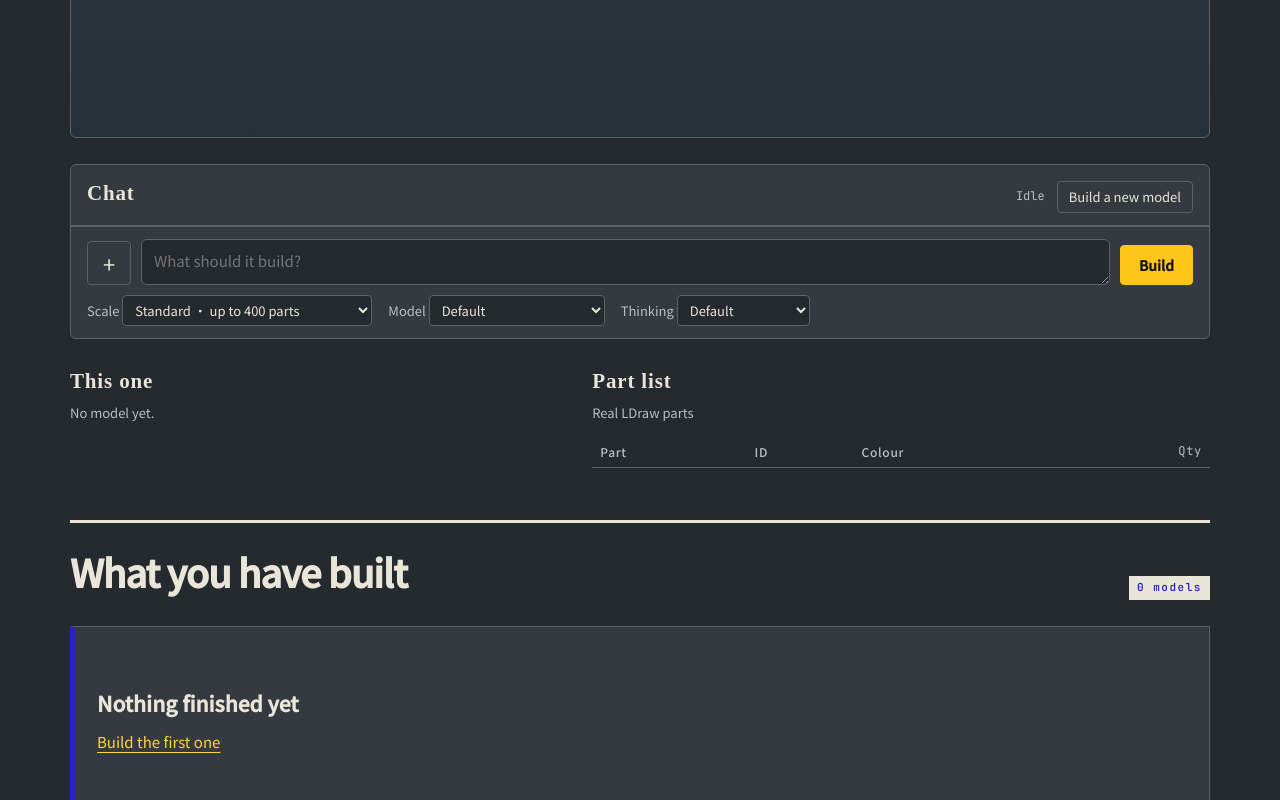
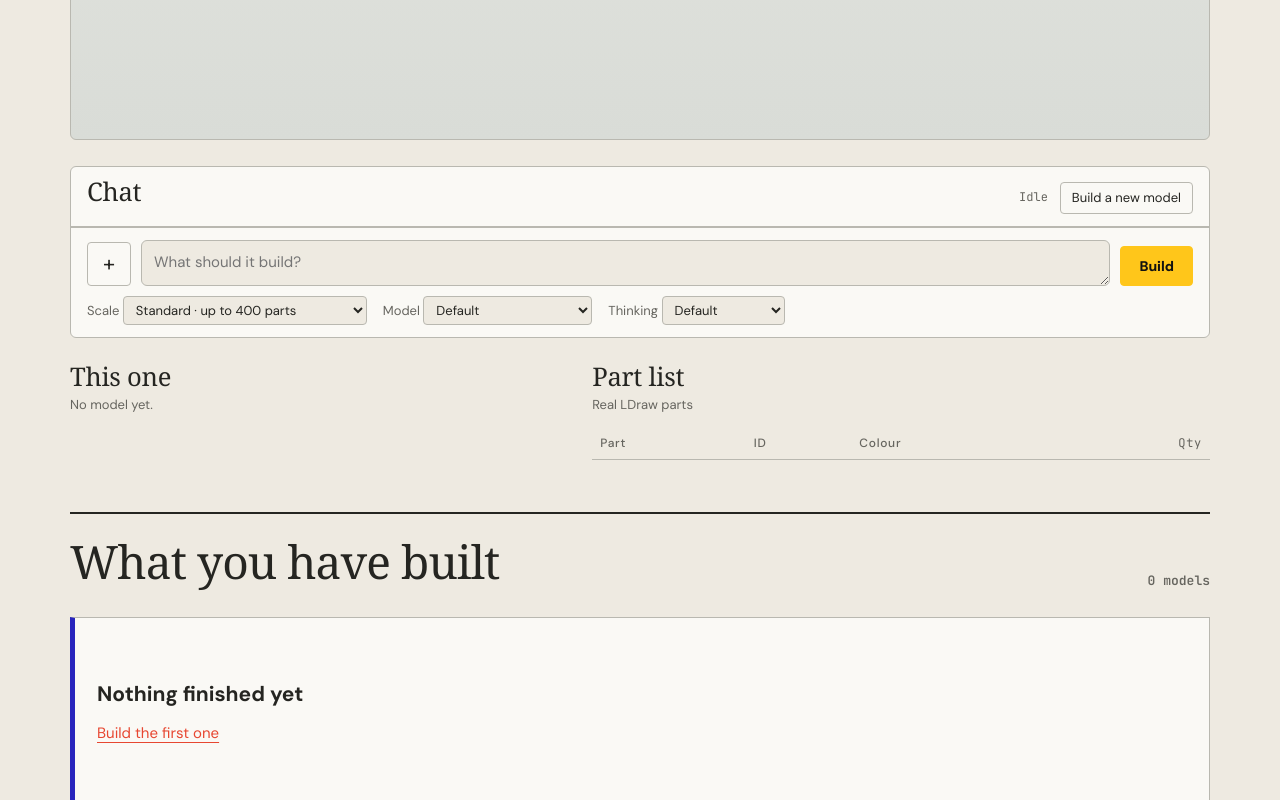
Before and after one commit to Maoke12345/bricklego, a plain HTML site: page web/index.html in a window 1280 px wide. Shown: the part 3187-3987 px from the top of the page. Drawn offline with nearby package versions, Linux system fonts and the light colour scheme; a web font is replaced by a local one.

Commit message:
Take her ivory palette and typography onto our layout
Her branch went ivory and serif while main went dark; the palettes use the same
variable names, so this is her colour scheme with our structure. Headings pick up
the IM Fell English SC she set in gallery.css - the small-caps serif that makes the
page read like a catalogue of things rather than a tool.

Kept from main: the model slot above the chat, no section numbers, the plus for a
photo, the model and thinking pickers, and the trimmed copy.

Three things broke on a light ground and are fixed: the model count rendered as
pale blue on a black chip (the chip styling existed for section numbers that are no
longer there, so it is gone), "Build the first one" was yellow on ivory, and a hover
state put dark text on dark blue.

Her font stacks have no CJK fallback. New models are written in English now, but the
four earlier jobs have Chinese cards and nothing stops anyone typing Chinese into the
prompt, so Noto Sans SC and Noto Serif SC go back on the end of each stack. Her faces
still come first.

Co-Authored-By: Claude Opus 5 <noreply@anthropic.com>

```diff
--- a/web/index.html
+++ b/web/index.html
@@ -8,22 +8,23 @@
 <link rel="stylesheet" href="./cover.css">
 <link rel="preconnect" href="https://fonts.googleapis.com">
 <link rel="preconnect" href="https://fonts.gstatic.com" crossorigin>
-<link href="https://fonts.googleapis.com/css2?family=IM+Fell+English:ital@0;1&family=JetBrains+Mono:wght@400;600&family=Noto+Sans+SC:wght@400;500&family=Noto+Serif+SC:wght@700;900&display=swap" rel="stylesheet">
+<link href="https://fonts.googleapis.com/css2?family=DM+Sans:ital,wght@0,400;0,500;0,700;0,800;1,800&family=IM+Fell+English:ital@0;1&family=IM+Fell+English+SC&family=JetBrains+Mono:wght@400;600&family=Noto+Sans+SC:wght@400;500&family=Noto+Serif+SC:wght@700;900&display=swap" rel="stylesheet">
 <script type="importmap">{"imports":{"three":"./vendor/three/build/three.module.js","three/addons/":"./vendor/three/examples/jsm/"}}</script>
 <style>
 /* Plate layout: title block - turnable model + build replay - chat - part list */
 :root {
-  --bg: #252a2e;
-  --panel: #343a3f;
-  --ink: #eae5d9;
-  --muted: #b7c0c7;
-  --rule: #59636a;
+  --bg: #eeeae1;
+  --panel: #faf9f5;
+  --ink: #252521;
+  --muted: #66655f;
+  --rule: #b9b8b0;
   --accent: #e74731;
-  --sea-top: #343f46;
-  --sea-bot: #263037;
-  --font-display: "Noto Serif SC", "Songti SC", serif;
+  --sea-top: #e6e7e1;
+  --sea-bot: #d9dcd7;
+  --font-display: "DM Sans", "Noto Sans SC", "PingFang SC", "Microsoft YaHei", sans-serif;
   --font-latin: "IM Fell English", Georgia, "Noto Serif SC", "Songti SC", serif;
-  --font-body: "Noto Sans SC", "PingFang SC", "Microsoft YaHei", sans-serif;
+  --font-serif: "IM Fell English SC", "IM Fell English", Georgia, "Noto Serif SC", "Songti SC", serif;
+  --font-body: "DM Sans", "Noto Sans SC", "PingFang SC", "Microsoft YaHei", sans-serif;
   --font-mono: "JetBrains Mono", Consolas, "Noto Sans SC", "PingFang SC", monospace;
 }
 @media (prefers-color-scheme: dark) {
@@ -31,10 +32,6 @@
     --bg: #252a2e; --panel: #343a3f; --ink: #eae5d9; --muted: #b7c0c7; --rule: #59636a;
     --accent: #e74731; --sea-top: #343f46; --sea-bot: #263037; color-scheme: dark;
   }
-}
-:root[data-theme="dark"] {
-  --bg: #252a2e; --panel: #343a3f; --ink: #eae5d9; --muted: #b7c0c7; --rule: #59636a;
-  --accent: #e74731; --sea-top: #343f46; --sea-bot: #263037; color-scheme: dark;
 }
 * { box-sizing: border-box; }
 body { margin: 0; background: var(--bg); color: var(--ink); font-family: var(--font-body); font-size: 15px; line-height: 1.6; }
@@ -44,7 +41,7 @@ body { margin: 0; background: var(--bg); color: var(--ink); font-family: var(--f
 header { display: flex; flex-wrap: wrap; align-items: flex-end; justify-content: space-between; gap: 18px 32px; border-bottom: 1px solid var(--rule); padding-bottom: 18px; }
 .title { display: grid; gap: 2px; }
 .title .eyebrow { font-family: var(--font-latin); font-style: italic; color: var(--accent); font-size: 17px; }
-h1 { margin: 0; font-family: var(--font-display); font-weight: 900; font-size: clamp(34px, 6vw, 56px); line-height: 1.05; letter-spacing: 0.04em; text-wrap: balance; }
+h1 { margin: 0; font: 400 clamp(38px, 6vw, 62px)/.98 var(--font-serif); letter-spacing: -.02em; text-wrap: balance; }
 h1 small { font-family: var(--font-latin); font-weight: 400; font-size: 0.48em; letter-spacing: 0; color: var(--muted); margin-left: 0.3em; }
 .stats { display: flex; flex-wrap: wrap; gap: 8px 28px; margin: 0; }
 .stats div { display: grid; }
@@ -118,7 +115,7 @@ textarea { flex: 1; font: inherit; color: var(--ink); background: var(--bg); bor
 
 .cols { display: grid; grid-template-columns: minmax(0, 1fr) minmax(0, 1.25fr); gap: 28px; align-items: start; }
 @media (max-width: 860px) { .cols { grid-template-columns: minmax(0, 1fr); } }
-h2 { font-family: var(--font-display); font-weight: 900; font-size: 21px; margin: 0 0 4px; letter-spacing: 0.04em; }
+h2 { font: 400 clamp(23px, 2vw, 30px)/1.05 var(--font-serif); margin: 0 0 4px; letter-spacing: -.01em; }
 .sub { color: var(--muted); font-size: 13px; margin: 0 0 12px; }
 .tbl { overflow-x: auto; max-height: 520px; }
 table { width: 100%; border-collapse: collapse; font-size: 14px; }
@@ -137,25 +134,23 @@ dialog::backdrop { background: #000a; }
 /* Approved Mondrian cover leads into the existing creation and result flow. */
 html { scroll-behavior: smooth; }
 #studio, #result, #history { scroll-margin-top: 24px; }
-.section-intro { border-top: 3px solid #eae5d9; padding-top: 18px; margin-top: 26px; }
-.section-intro > span { display:table; padding: 4px 8px; background: #eae5d9; font: 800 11px/1.4 var(--font-mono); letter-spacing: .14em; color: #2825bd; }
-.section-intro > div > span:first-child { display:table; padding: 4px 8px; background: #eae5d9; font: 800 11px/1.4 var(--font-mono); letter-spacing: .14em; color: #2825bd; }
-.section-intro h2 { font: 900 clamp(24px,3vw,38px)/1.2 var(--font-body); margin: 8px 0 5px; letter-spacing: -.03em; }
+.section-intro { border-top: 2px solid var(--ink); padding-top: 18px; margin-top: 26px; }
+.section-intro h2 { font: 400 clamp(32px,3.6vw,50px)/1.03 var(--font-serif); margin: 6px 0 5px; letter-spacing: -.02em; }
 .section-intro p { margin:0; color:var(--muted); }
 .history-head { display:flex; align-items:end; justify-content:space-between; gap:16px; }
-.history-count { color:#b8b5ff; font:700 13px/1.4 var(--font-mono); white-space:nowrap; }
+.history-count { color:var(--muted); font:700 13px/1.4 var(--font-mono); white-space:nowrap; }
 .history-list { display:grid; grid-template-columns:repeat(auto-fit,minmax(260px,1fr)); gap:14px; }
 .history-item, .history-empty { border:1px solid var(--rule); background:var(--panel); padding:22px; }
 .history-item { border-top:5px solid #2825bd; display:grid; gap:16px; align-content:start; }
 .history-item h3 { margin:0; font:800 23px/1.25 var(--font-body); }
 .history-meta { display:flex; flex-wrap:wrap; gap:8px 18px; color:var(--muted); font-size:13px; }
 .history-item button { justify-self:start; padding:8px 18px; border-color:#413bdc; color:var(--ink); }
-.history-item button:hover:not(:disabled) { background:#2825bd; border-color:#413bdc; }
+.history-item button:hover:not(:disabled) { background:#2825bd; border-color:#2825bd; color:#fff; }
 .history-error { color:#ff9587; font-size:13px; min-height:1.3em; }
 .history-empty { min-height:190px; border-left:5px solid #2825bd; display:grid; align-content:center; gap:9px; }
 .history-empty strong { font-size:21px; }
 .history-empty p { margin:0; color:var(--muted); }
-.history-empty a { color:#ffd43b; text-underline-offset:4px; }
+.history-empty a { color:var(--accent); text-underline-offset:4px; }
 .history-page { min-height:calc(100svh - 170px); display:grid; align-content:start; gap:16px; }
 @media (prefers-reduced-motion: reduce) { html { scroll-behavior: auto; } }
 
@@ -207,7 +202,7 @@ html { scroll-behavior: smooth; }
 .msg .body.rich p { margin: 0 0 .6em; }
 .msg .body.rich ul { margin: 0 0 .6em; padding-left: 1.1em; }
 .msg .body.rich li { margin: .2em 0; }
-.msg .body.rich code { font-family: var(--font-mono); font-size: .86em; background: #0003;
+.msg .body.rich code { font-family: var(--font-mono); font-size: .86em; background: #0000000d;
                        border: 1px solid var(--rule); padding: .05em .35em; }
 </style>
 </head>
```
